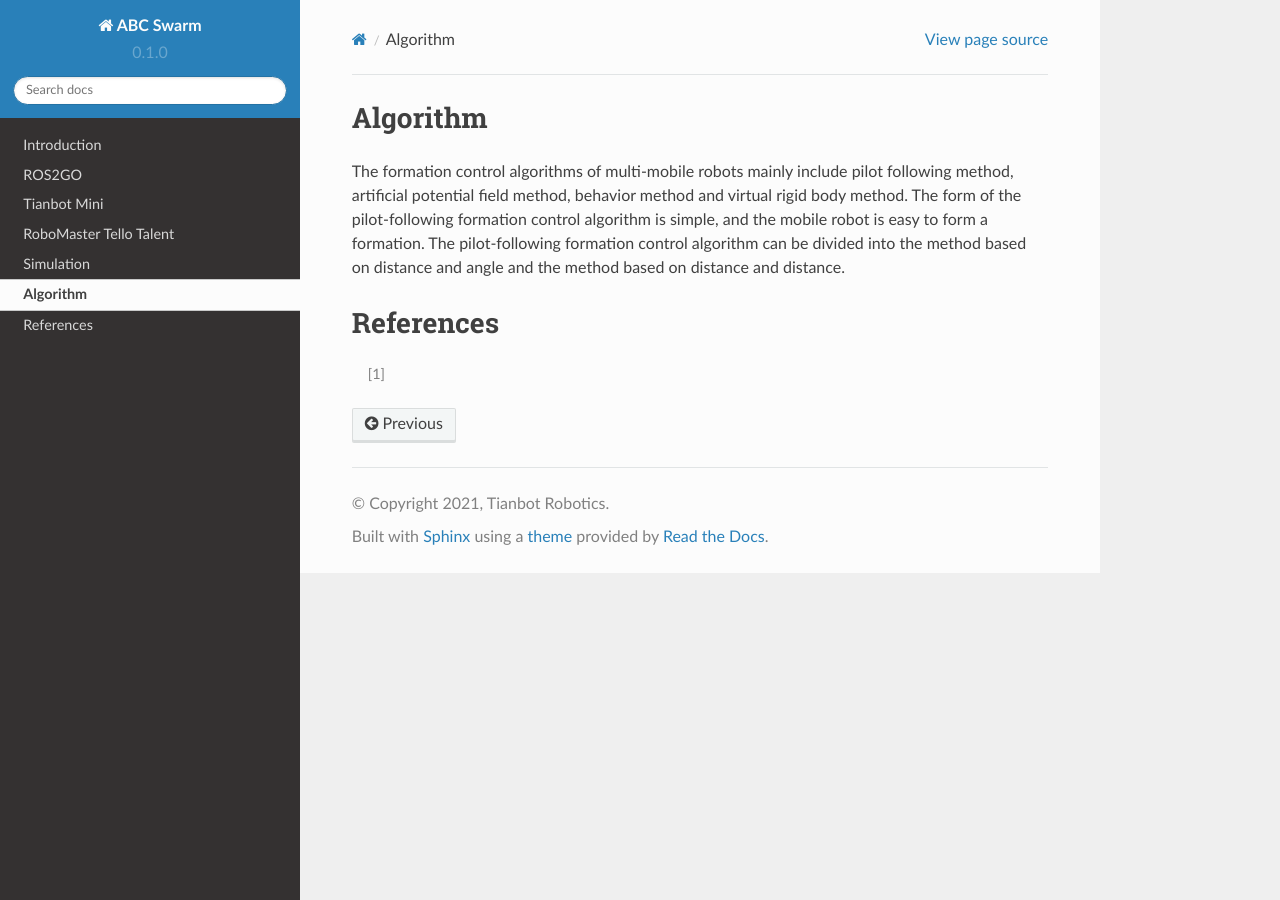
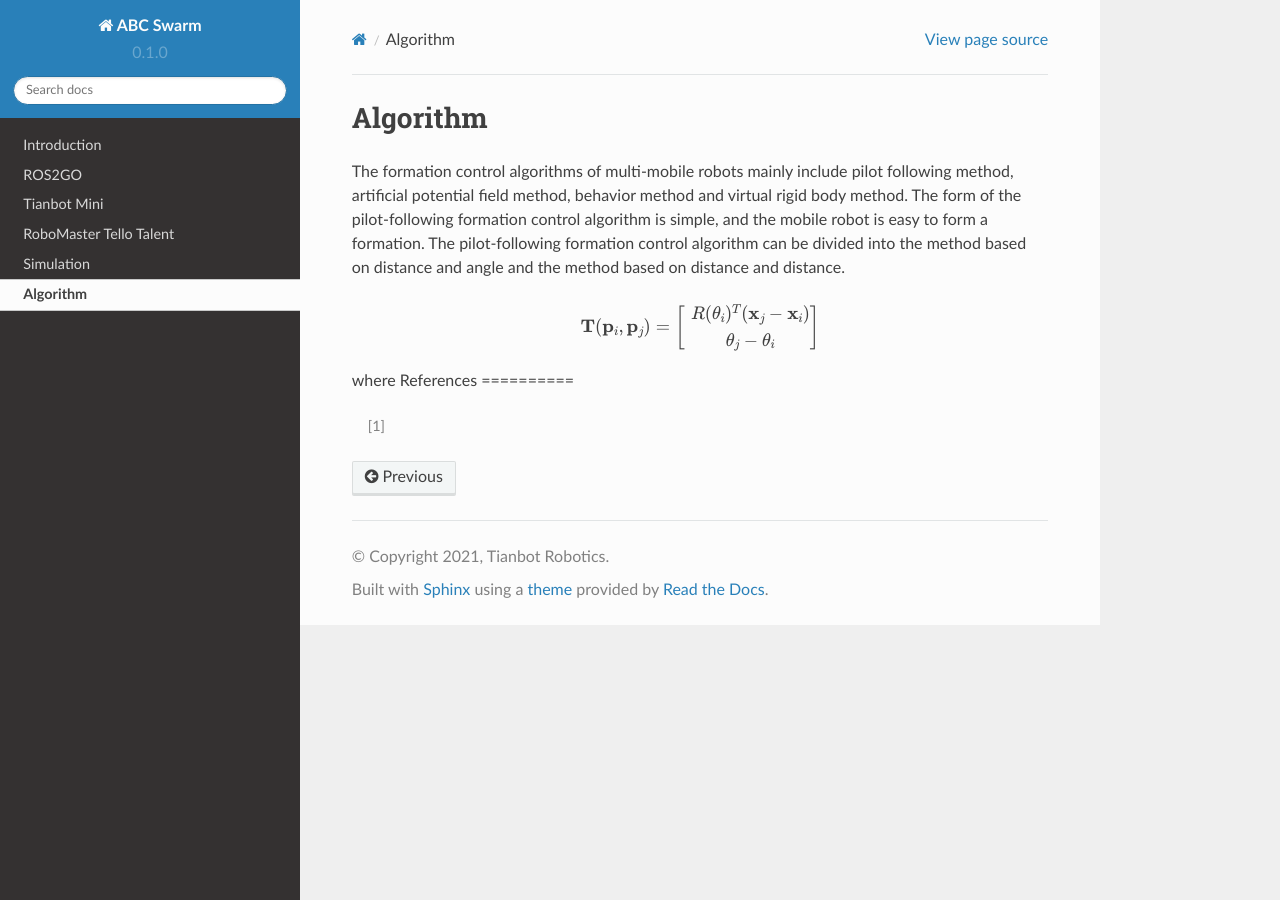
Before and after one commit to tianbot/abc_swarm, a Sphinx documentation site: the page built from docs/source/algorithm.rst, in a window 1280 px wide. Built offline with Sphinx 7.4.7 and the Read the Docs theme 2.0.0, drawn with Linux system fonts in a browser that asks for light colours; pages that are not in the unit, such as notebooks, are missing from menus.

Commit message:
Update algorithm.rst

```diff
--- a/docs/source/algorithm.rst
+++ b/docs/source/algorithm.rst
@@ -1,8 +1,19 @@
+==========
 Algorithm
-===================================
+==========
 The formation control algorithms of multi-mobile robots mainly include pilot following method, artificial potential field method, behavior method and virtual rigid body method.
 The form of the pilot-following formation control algorithm is simple, and the mobile robot is easy to form a formation. The pilot-following formation control algorithm can be divided into the method based on distance and angle and the method based on distance and distance.
 
+.. math::
+ \mathbf{T}( \mathbf{p}_i,\mathbf{p}_j) =
+ \left[
+   \begin{array}{c}
+        R(\theta_i)^T (\mathbf x_j - \mathbf x_i) \\
+        \theta_j-\theta_i
+   \end{array}
+ \right]
+
+where
 References
 ==========
 
```
